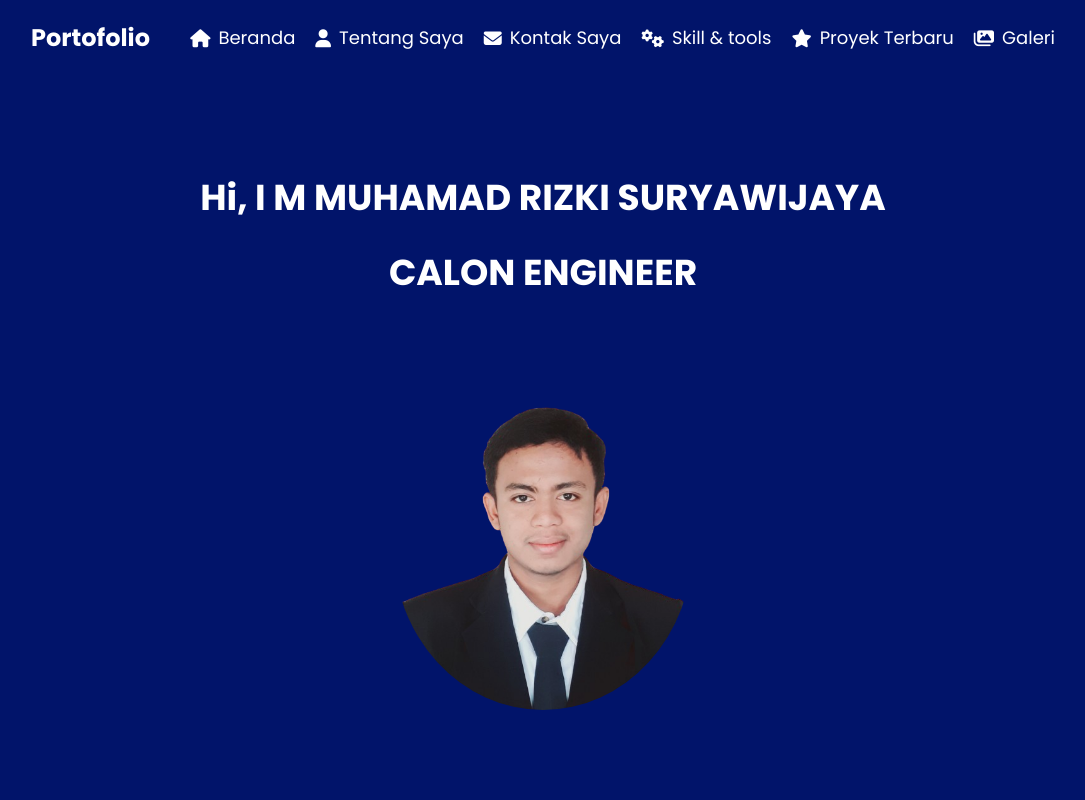
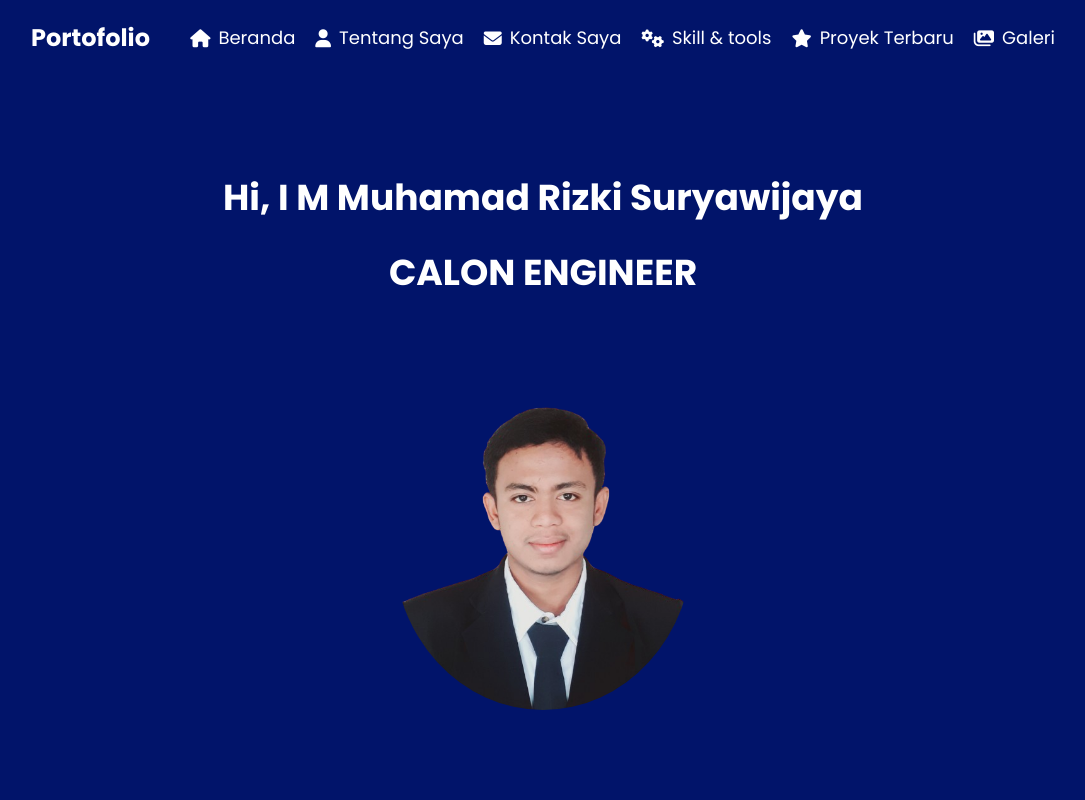
Before and after one commit to RizkiSuryawijaya/RizkiSuryawijaya.github.io, a plain HTML site: page index.html in a window 1280 px wide. Shown: the top 800 px of the page, without its empty margins (97-1182 px from the left). Drawn offline with Linux system fonts and the light colour scheme.

Commit message:
Perubahan 1

```diff
--- a/index.html
+++ b/index.html
@@ -46,7 +46,7 @@
             <div class="container">
                 <div class="box-hero">
                     <div class="box">
-                        <h1>Hi, I M MUHAMAD RIZKI SURYAWIJAYA</h1>
+                        <h1>Hi, I M Muhamad Rizki Suryawijaya</h1>
                         <h1>CALON ENGINEER</h1>
                     </div>
                     <div class="box">
```
